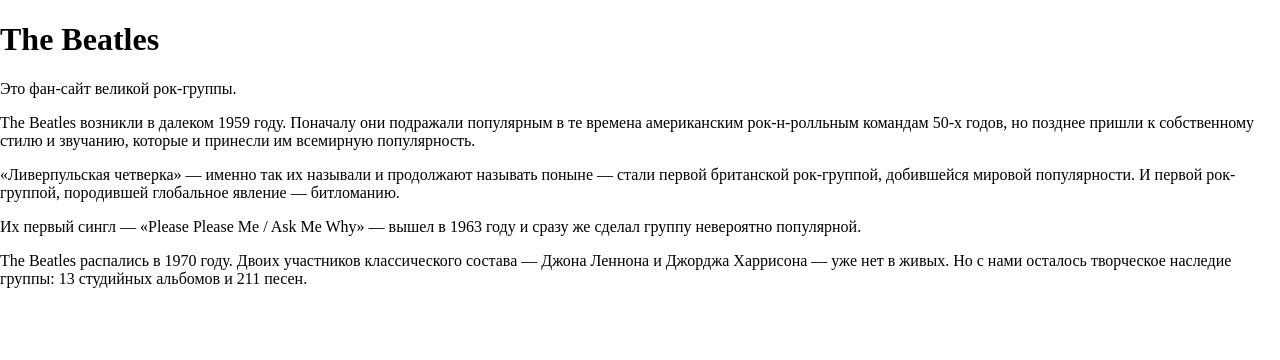
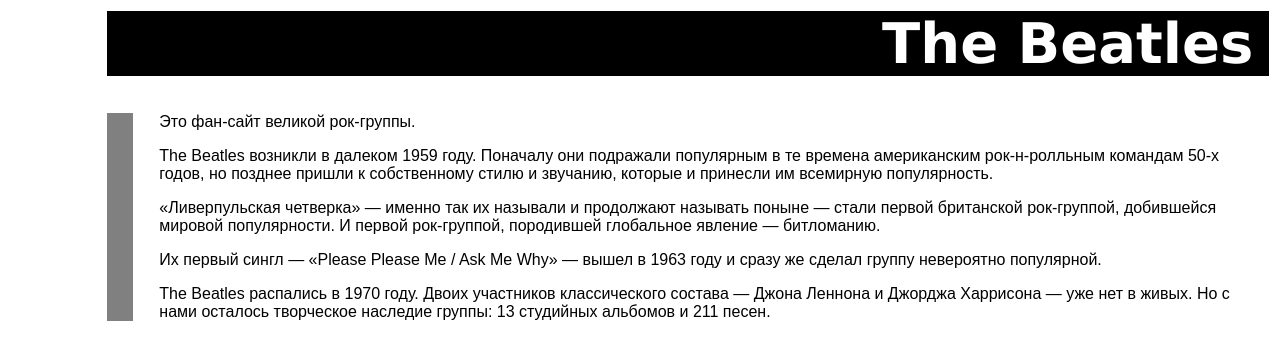
Before and after one commit to Walle1997/HTML-CSS-hard_skills, a website: page site2/index.html in a window 1280 px wide. Drawn offline with Linux system fonts and the light colour scheme.

Commit message:
lesson 14 ../../site2/styles/styles.css

```diff
--- a/site2/styles/styles.css
+++ b/site2/styles/styles.css
@@ -12,3 +12,24 @@
     counter-increment: example;
     content: counter(example) ". ";
 }
+header h1 {
+    font: bold 42pt Verdana, sans-serif;
+    text-align: right;
+    color: white;
+    background-color: black;
+    margin-top: 8pt;
+    margin-right: 8pt;
+    margin-left: 80pt;
+    padding-right: 12pt;
+}
+main {
+    margin-left: 80pt;
+    padding-left: 20pt;
+    padding-right: 10pt;
+    border-left-width: 20pt;
+    border-left-style: solid;
+    border-left-color: grey;
+}
+main p {
+    font: 12pt Arial, sans-serif;
+}
```
